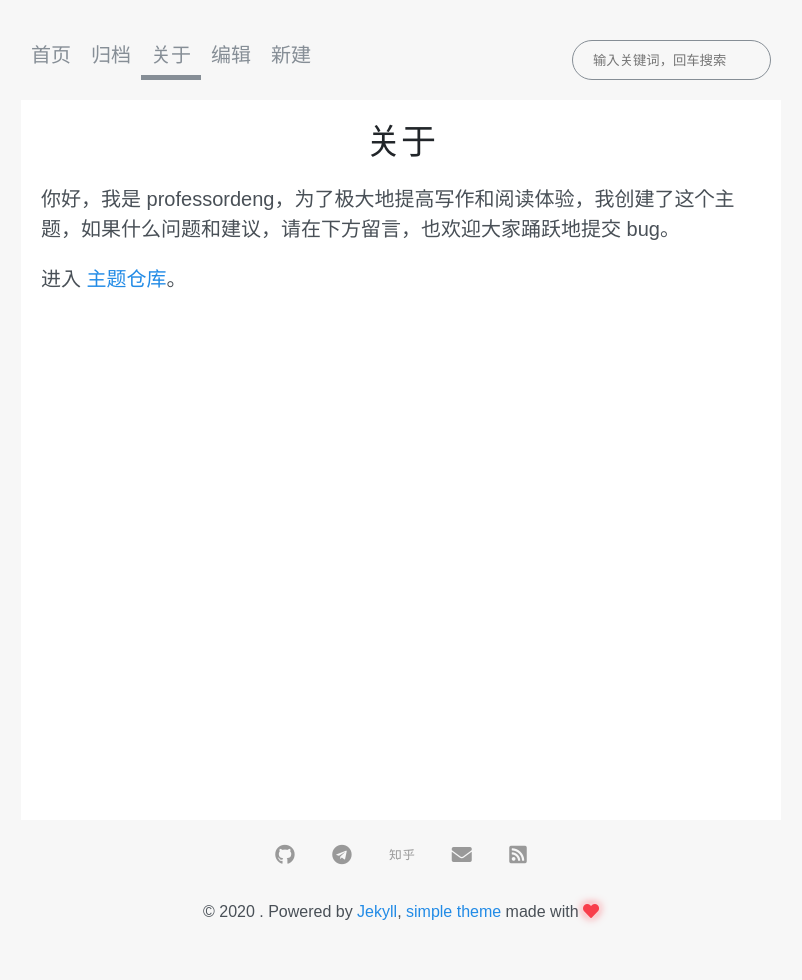
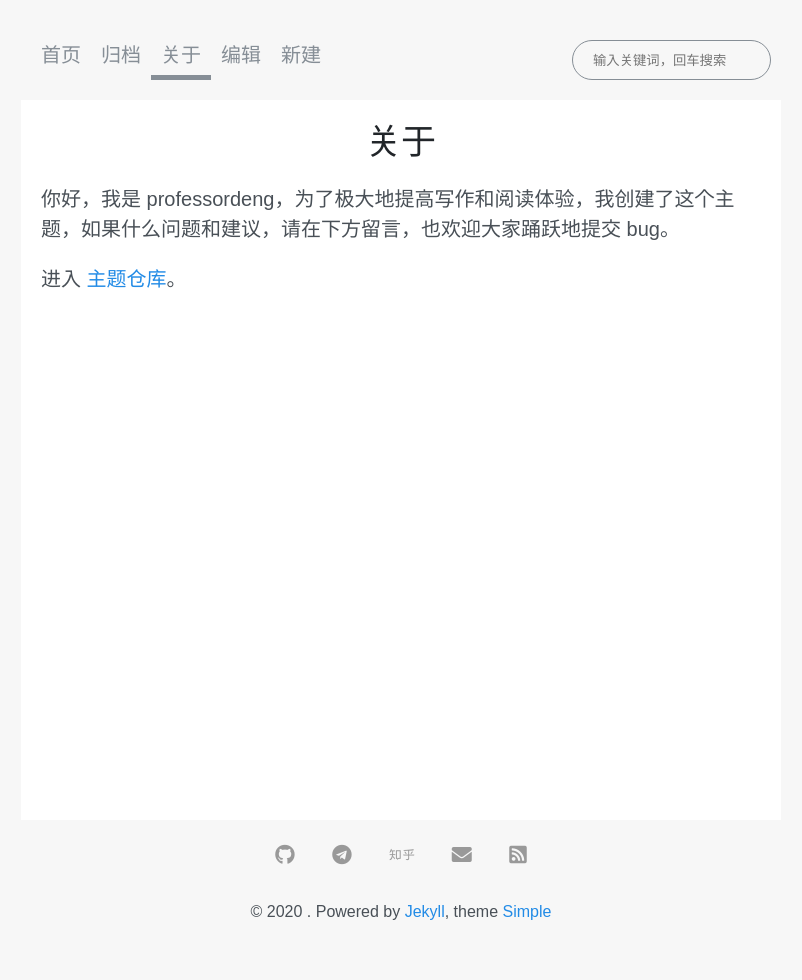
Before and after one commit to whenfung/simple, a Jekyll site: the page built from about.md, in a window 1280 px wide. Shown: the whole page, without its empty margins (239-1041 px from the left). Built offline with Jekyll 4.4.1, drawn with Linux system fonts in a browser that asks for light colours; nearby versions of some CDN libraries; comment, search, counter and statistics services are not loaded.

Commit message:
简化版权信息，优化导航栏

```diff
--- a/_includes/footer.html
+++ b/_includes/footer.html
@@ -27,5 +27,5 @@
 </footer>
 
 <div class="theme">
-  <span>&copy; {{ site.time | date: '%Y' }} {{ site.owner.name }}. Powered by <a href="http://jekyllrb.com/">Jekyll</a>, <a href="http://github.com/professordeng/simple/">simple theme</a> made with <i class="fa fa-heart"></i></span>
+  <span>&copy; {{ site.time | date: '%Y' }} . Powered by <a href="http://jekyllrb.com/">Jekyll</a>, theme <a href="http://github.com/professordeng/simple/">Simple</a></span>
 </div>
--- a/_sass/_icons.scss
+++ b/_sass/_icons.scss
@@ -2,8 +2,3 @@
 .fa-spinner {
 	padding: 5px;
 }
-
-.fa-heart {
-  color: #f83e4b;
-  text-shadow: 0 0 5px #fff, 0 0 10px #f83e4b;
-}
--- a/_sass/includes/_nav.scss
+++ b/_sass/includes/_nav.scss
@@ -55,6 +55,10 @@
       border-bottom: .25rem solid var(--gray-600);
     }
   }
+
+  @media (min-width: 38rem) {
+    margin-left: .5rem;
+  }
 }
 
 .navactive {
```
